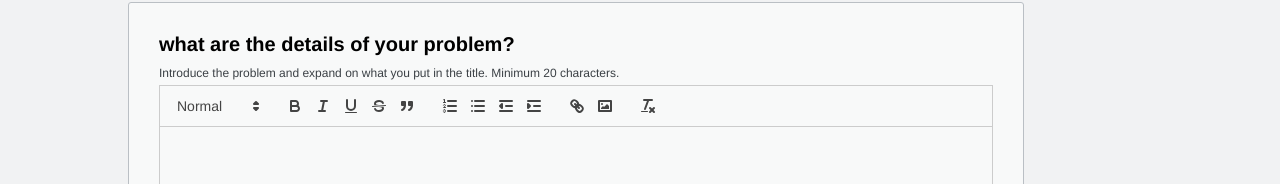
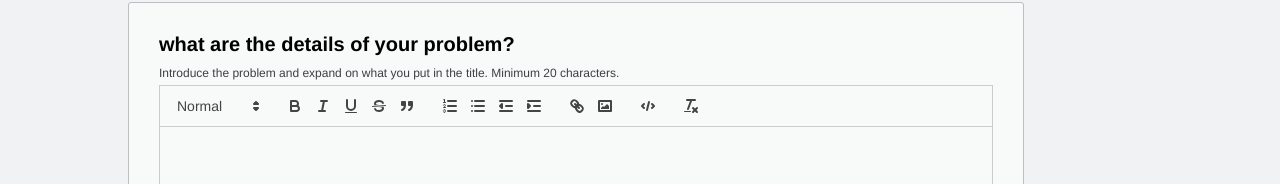
Before and after one commit to codestates-seb/seb43_pre_016, a React (Create React App) app in the folder client/: page /questions/ask in a window 1280 px wide. Shown: the part 576-760 px from the top of the page. Built offline with nearby package versions, Linux system fonts and the light colour scheme; no server answers.

Commit message:
[feat]질문상세페이지 ver.4

```diff
--- a/client/src/components/EditorComponent.js
+++ b/client/src/components/EditorComponent.js
@@ -20,6 +20,7 @@ const EditorComponent = (props) => {
         { indent: "+1" },
       ],
       ["link", "image"],
+      ["code-block"],
       ["clean"],
     ],
     clipboard: {
@@ -63,6 +64,7 @@ const EditorComponent = (props) => {
     "indent",
     "link",
     "image",
+    "code-block",
   ];
   return (
     <>
```
